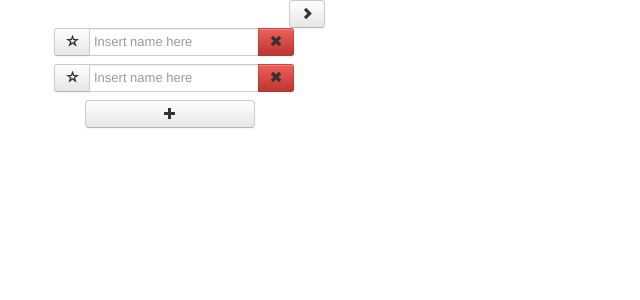
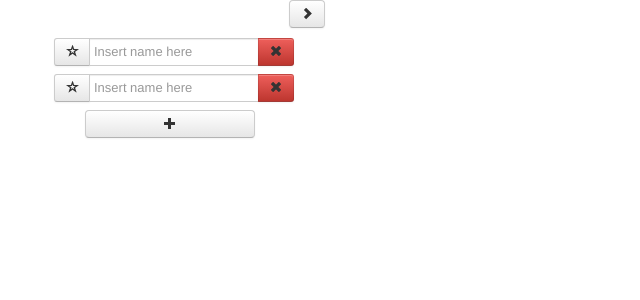
Before and after one commit to darklight721/Groupin, a PHP site: page / in a window 1280 px wide. Shown: the part 56-356 px from the top of the page, without its empty margins (0-640 px from the left). Run offline with PHP 8.4, Linux system fonts and the light colour scheme.

Commit message:
Added alter input toggler style.

```diff
--- a/css/styles.css
+++ b/css/styles.css
@@ -22,3 +22,8 @@
 {
 	margin-left: 10px;
 }
+
+#alter-input-toggler button
+{
+	margin-bottom: 10px;
+}
```
